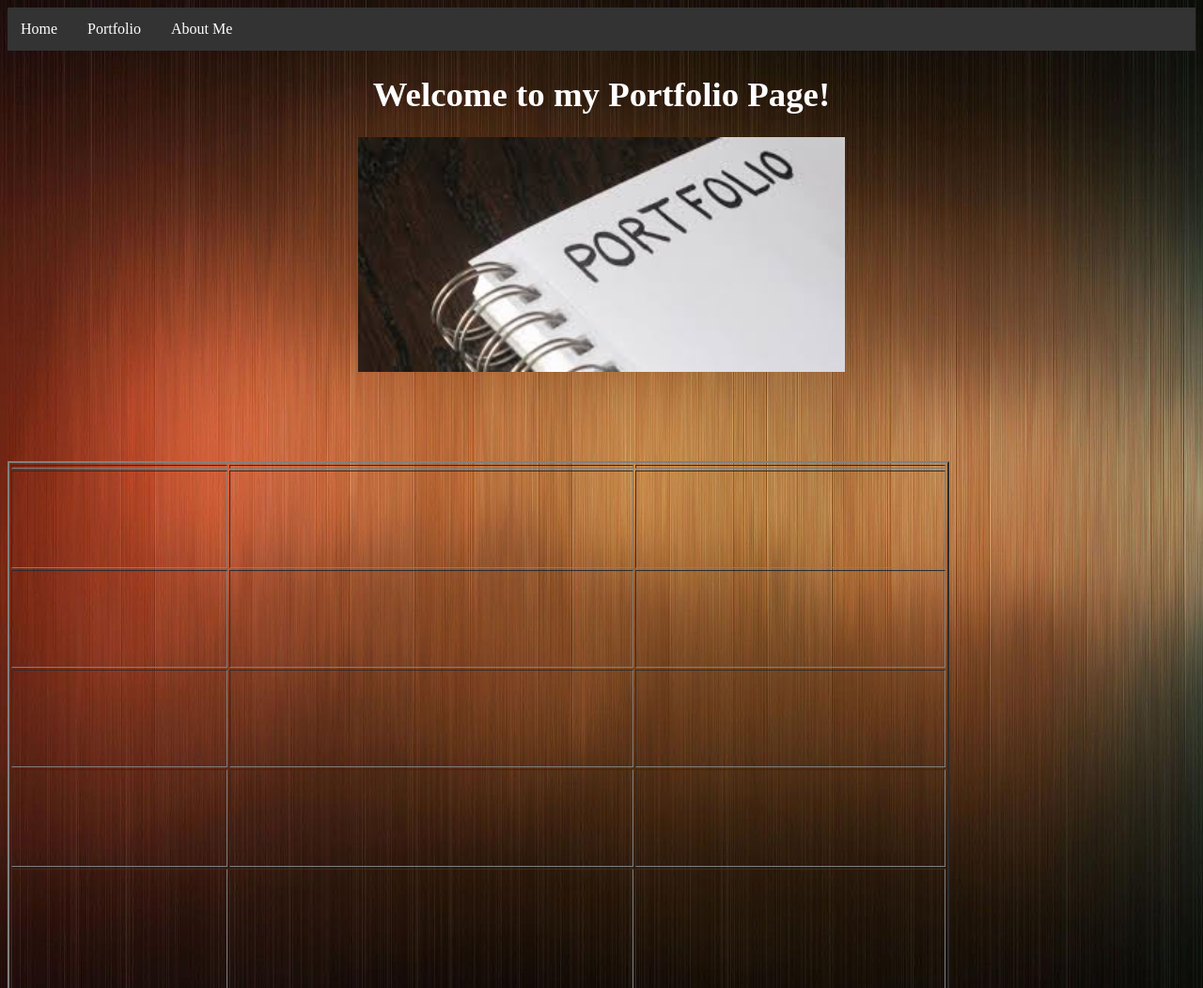
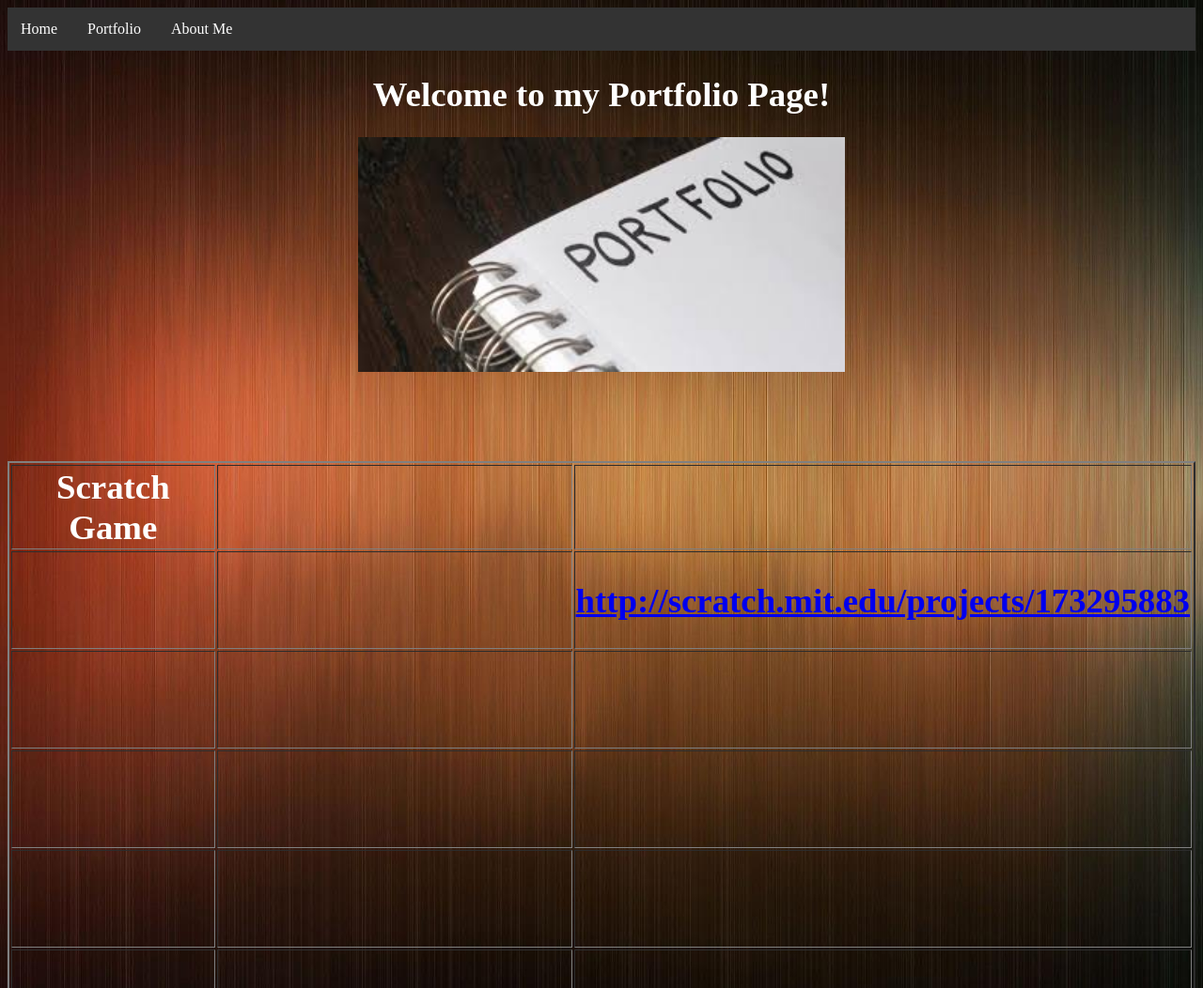
Before and after one commit to vony19/CSP, a plain HTML site: page portfolio.html in a window 1280 px wide. Shown: the top 1052 px of the page at 94% size. Drawn offline with Linux system fonts and the light colour scheme.

Commit message:
Update portfolio.html

```diff
--- a/portfolio.html
+++ b/portfolio.html
@@ -32,13 +32,13 @@
             <col width="430">
             <col width="330">
             <tr>
-                <th><b></b></th><th><b></b></th><th><b></b></th>
+                <th>Scratch Game<b></b></th><th><b></b></th><th><b></b></th>
             </tr>
             <tr>
                 <td height="100"></td>
                 <td>
                     </td>
-                <td><a href="https://scratch.mit.edu/projects/169748046/" target="_blank"></a></td>
+                <td><a href="https://scratch.mit.edu/projects/169748046/" target="_blank">http://scratch.mit.edu/projects/173295883</a></td>
             </tr>
             <tr>
                 <td height="100"></td>
```
